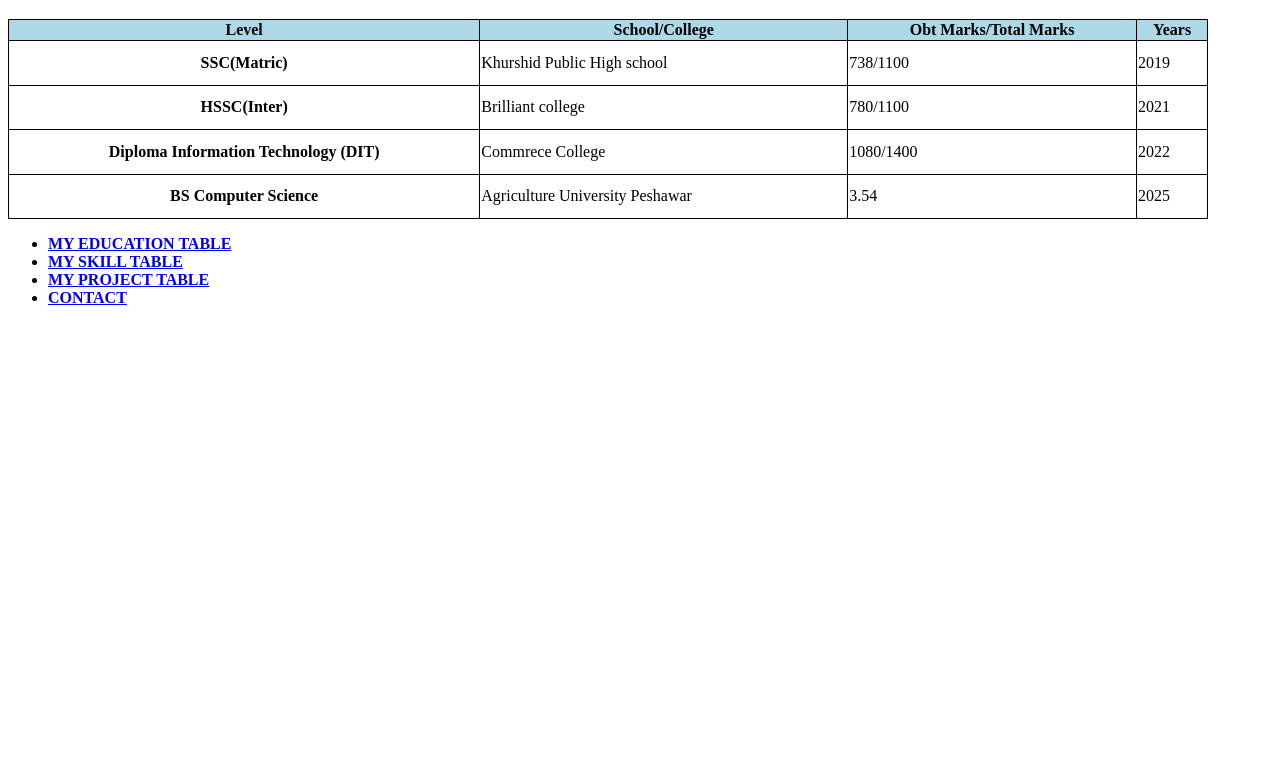
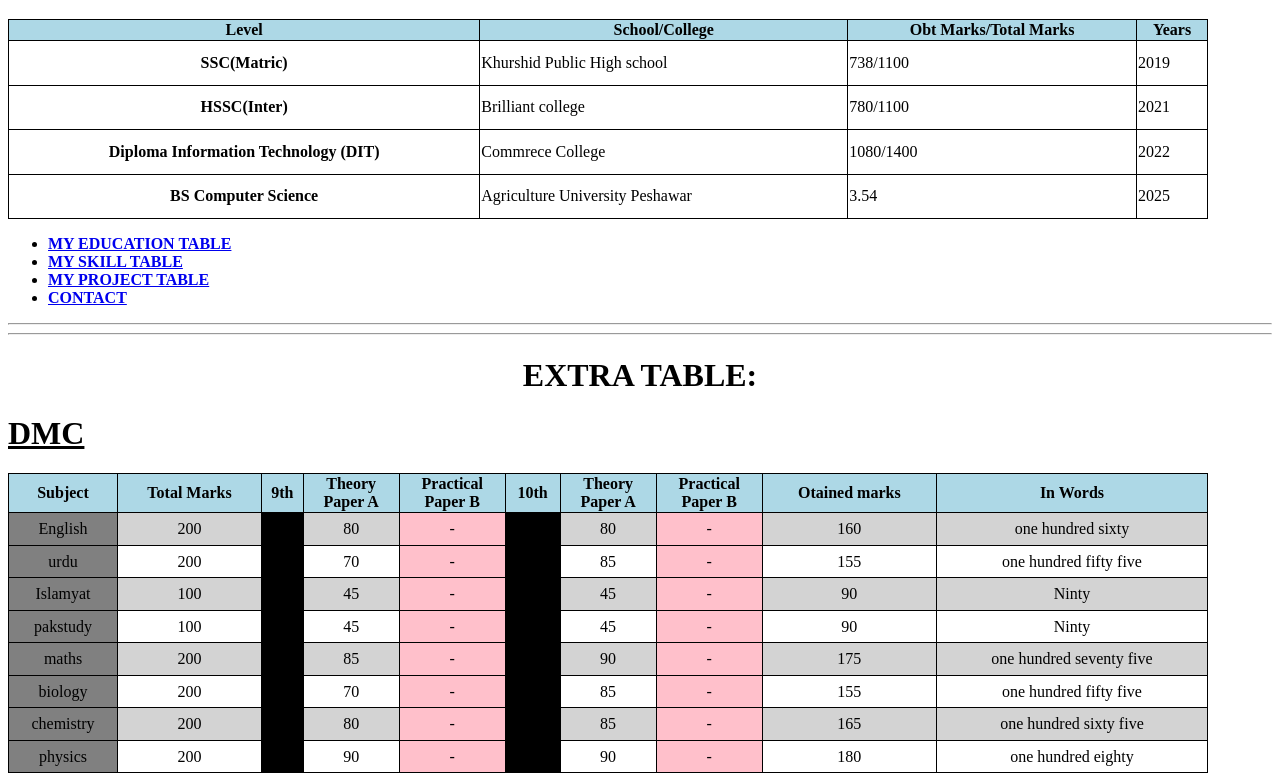
Before and after one commit to Shahfahad11/Portfolio-Project, a plain HTML site: page index.html in a window 1280 px wide. Shown: the part 1169-1950 px from the top of the page. Before the commit the page ends 1492 px from the top, so only its background shows below. Drawn offline with Linux system fonts and the light colour scheme.

Commit message:
my first project portfolio website

```diff
--- a/index.html
+++ b/index.html
@@ -6,12 +6,15 @@
     <title>Portfolio</title>
 </head>
 <body>
-   <center><b><a href="index.html"><b>HOME</b></a>
+   <center>
+    <b><a href="./forms.html"><b>REGISTRATION FORM</b></a>
     <a href="./Skill.html"><b>SKILL</b></a>
     <a href="./Project.html"><b>PROJECT</b></a>
-    <a href="./Contant.html"><b>CONTRACT</b></a></b></center>
+    <a href="./Contant.html"><b>CONTRACT</b></a></b>
+</center>
     <hr>
     <h1><u>HOME PAGE:</u></h1>
+    <!--add image-->
     <center><img src="./khan.jpg" alt="My Picture" title="Shah Fahad" width="300"></center>
     <center><h1><U>MY INTRODUCTION</U>:</h1></center>
     <dl>
@@ -31,6 +34,7 @@
         <dd>Khazana Sugur Mill Al-Noor Colony Charsadda Road Peshawar</dd>
         <hr><hr>
     </dl>
+    <!--this is table-->
     <style>
         table,tr,td,th{
             border: 1px solid black;
@@ -83,6 +87,124 @@
         <li><a href="./Project.html"><b>MY PROJECT TABLE</b></a></li>
         <li><a href="./Contant.html"><b>CONTACT</b></a></li>
     </ul>
+     <hr><hr>
 
+    <center><h1>EXTRA TABLE:</h1></center>
+
+    <h1><u>DMC</u></h1>
+    <table border="2" width="1200" height="300">
+        <thead>
+            <tr bgcolor="lightblue" align="center">
+                <th>Subject</th>
+                <th>Total Marks</th>
+                <th>9th</th>
+                <th>Theory <br>Paper A</th>
+                <th>Practical<br> Paper B</th>
+                <th>10th</th>
+                <th>Theory<br> Paper A</th>
+                <th>Practical <br>Paper B</th>
+                <th>Otained marks</th>
+                <th>In Words</th>
+            </tr>
+        </thead>
+        <tbody>
+        <tr bgcolor="lightgrey" align="center">
+            <td bgcolor="grey">English</td>
+            <td>200</td>
+            <td bgcolor="black"></td>
+            <td>80</td>
+            <td bgcolor="pink">-</td>
+            <td bgcolor="black"></td>
+            <td>80</td>
+            <td bgcolor="pink">-</td>
+            <td>160</td>
+            <td>one hundred sixty</td>
+        </tr>
+        <tr align="center">
+            <td bgcolor="grey">urdu</td>
+            <td>200</td>
+            <td bgcolor="black"></td>
+            <td>70</td>
+            <td bgcolor="pink">-</td>
+            <td bgcolor="black"></td>
+            <td>85</td>
+            <td bgcolor="pink">-</td>
+            <td>155</td>
+            <td>one hundred fifty five</td>
+        </tr>
+        <tr align="center" bgcolor="lightgrey">
+            <td bgcolor="grey">Islamyat</td>
+            <td>100</td>
+            <td bgcolor="black"></td>
+            <td>45</td>
+            <td bgcolor="pink">-</td>
+            <td bgcolor="black"></td>
+            <td>45</td>
+            <td bgcolor="pink">-</td>
+            <td>90</td>
+            <td>Ninty</td>
+        </tr>
+        <tr align="center">
+            <td bgcolor="grey">pakstudy</td>
+            <td>100</td>
+            <td bgcolor="black"></td>
+            <td>45</td>
+            <td bgcolor="pink">-</td>
+            <td bgcolor="black"></td>
+            <td>45</td>
+            <td bgcolor="pink">-</td>
+            <td>90</td>
+            <td>Ninty</td>
+        </tr>
+        <tr align="center" bgcolor="lightgrey">
+            <td bgcolor="grey">maths</td>
+            <td>200</td>
+            <td bgcolor="black"></td>
+            <td>85</td>
+            <td bgcolor="pink">-</td>
+            <td bgcolor="black"></td>
+            <td>90</td>
+            <td bgcolor="pink">-</td>
+            <td>175</td>
+            <td>one hundred seventy five</td>
+        </tr>
+        <tr align="center">
+            <td bgcolor="grey">biology</td>
+            <td>200</td>
+            <td bgcolor="black"></td>
+            <td>70</td>
+            <td bgcolor="pink">-</td>
+            <td bgcolor="black"></td>
+            <td>85</td>
+            <td bgcolor="pink">-</td>
+            <td>155</td>
+            <td>one hundred fifty five</td>
+        </tr>
+        <tr align="center" bgcolor="lightgrey">
+            <td bgcolor="grey">chemistry</td>
+            <td>200</td>
+            <td bgcolor="black"></td>
+            <td>80</td>
+            <td bgcolor="pink">-</td>
+            <td bgcolor="black"></td>
+            <td>85</td>
+            <td bgcolor="pink">-</td>
+            <td>165</td>
+            <td>one hundred sixty five</td>
+        </tr>
+        <tr align="center">
+            <td bgcolor="grey">physics</td>
+            <td>200</td>
+            <td bgcolor="black"></td>
+            <td>90</td>
+            <td bgcolor="pink">-</td>
+            <td bgcolor="black"></td>
+            <td>90</td>
+            <td bgcolor="pink">-</td>
+            <td>180</td>
+            <td>one hundred eighty</td>
+        </tr>
+        </tbody>
+    </table>
 </body>
 </html>
```
Also changed, not shown: Contant.html (+13 -3 lines), Project.html (+10 -3 lines), Skill.html (+9 -2 lines), forms.html (added, +58 -0 lines).
